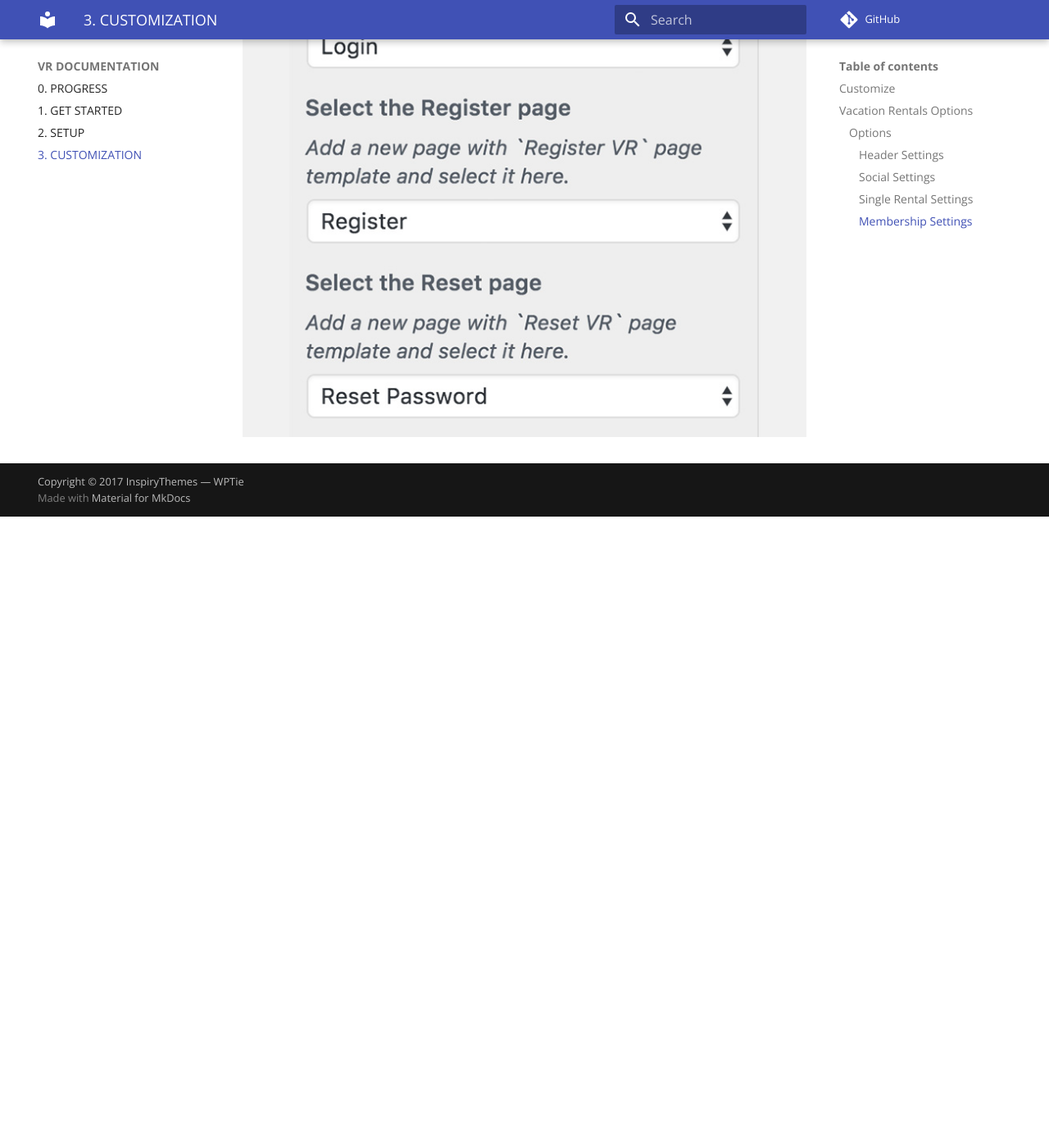
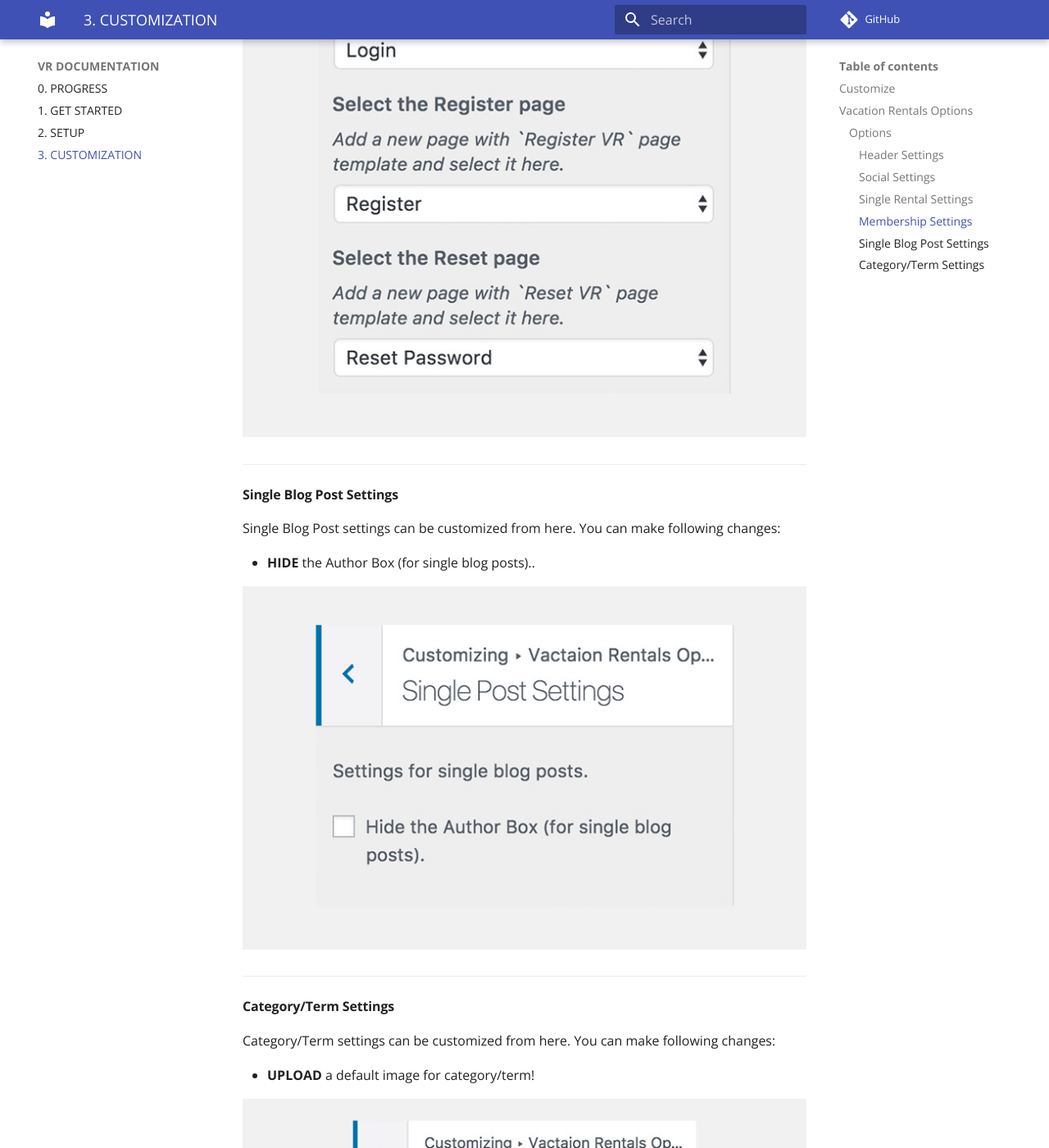
Before and after one commit to ahmadawais/VRDOC, an MkDocs documentation site: the page built from docs/customization.md, in a window 1280 px wide and 1400 px high, scrolled down 7149 px. Shown: the whole window at 82% size. Built offline with MkDocs 1.6.1 and Material for MkDocs 9.7.7, drawn with Linux system fonts in a browser that asks for light colours; emoji names are drawn with the system emoji font; comment, search, counter and statistics services are not loaded; old or Windows-style settings are respelled for this version of MkDocs; before the commit the page ends 7779 px from its top, so only the background shows below that.

Commit message:
👉  💯

```diff
--- a/docs/customization.md
+++ b/docs/customization.md
@@ -103,3 +103,22 @@ Membership settings can be customized from here. You can make following changes:
      :point_right: (Add a new page with `Reset VR` page template and select it here).
 
 ![img](img/vr-7.jpg)
+
+
+---
+
+#### Single Blog Post Settings
+Single Blog Post settings can be customized from here. You can make following changes:
+
+- **HIDE** the Author Box (for single blog posts)..
+
+![img](img/vr-8.jpg)
+
+---
+
+#### Category/Term Settings
+Category/Term settings can be customized from here. You can make following changes:
+
+- **UPLOAD** a default image for category/term!
+
+![img](img/vr-9.jpg)
```
Also changed, not shown: docs/img/vr-6.jpg, docs/img/vr-7.jpg, docs/img/vr-8.jpg (added), docs/img/vr-9.jpg (added), site/customization/index.html, site/img/vr-6.jpg, site/img/vr-7.jpg, site/img/vr-8.jpg (added), site/img/vr-9.jpg (added), site/mkdocs/search_index.json.
